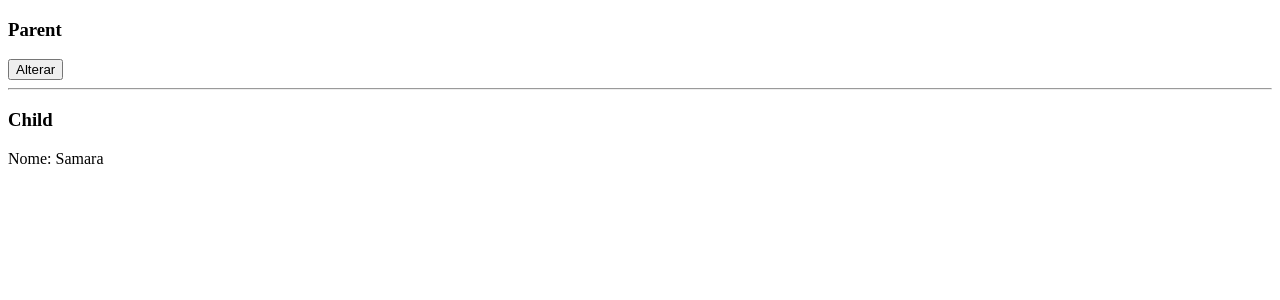
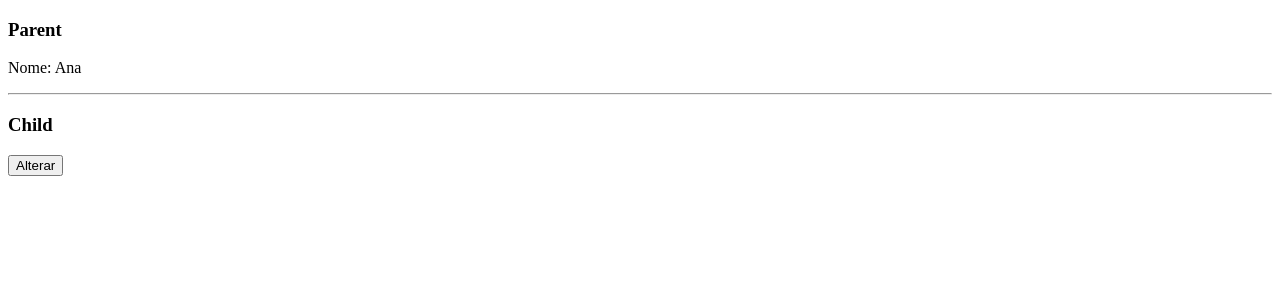
Before and after one commit to samaramiranda/Estudo-Javascript-HTML, a React (Create React App) app in the folder Conteudo-geral/ReactJS/Curso-reactJS-basico/app2/: page / in a window 1280 px wide. Shown: the top 300 px of the page. Built offline with nearby package versions, Linux system fonts and the light colour scheme.

Commit message:
Aula 039 - Fluxo de dados na React app - Fluxo 2

```diff
--- a/Conteudo-geral/ReactJS/Curso-reactJS-basico/app2/src/App.js
+++ b/Conteudo-geral/ReactJS/Curso-reactJS-basico/app2/src/App.js
@@ -3,20 +3,20 @@ import Child from "./components/Child"
 
 class App extends React.Component {
   state = {
-    nome: "Samara"
+    nome: "Ana"
   }
 
-  alterar = () => {
-    this.setState({ nome: "Miranda" })
+  alterar = (novoNome) => {
+    this.setState({ nome: novoNome })
   }
 
   render() {
     return (
       <div>
         <h3>Parent</h3>
-        <button onClick={this.alterar}>Alterar</button>
+        <p>Nome: {this.state.nome}</p>
         <hr />
-        <Child nome={this.state.nome}></Child>
+        <Child funcaoAlterar={this.alterar}></Child>
       </div>
     )
   }
--- a/Conteudo-geral/ReactJS/Curso-reactJS-basico/app2/src/components/Child.js
+++ b/Conteudo-geral/ReactJS/Curso-reactJS-basico/app2/src/components/Child.js
@@ -1,11 +1,15 @@
 import React, { Component } from 'react';
 
 class Child extends Component {
+  alterarNome = () => {
+    this.props.funcaoAlterar("Novo nome")
+  }
+
   render() {
     return (
       <div>
         <h3>Child</h3>
-        <p>Nome: {this.props.nome}</p>
+        <button onClick={this.alterarNome}>Alterar</button>
       </div>
     );
   }
```
